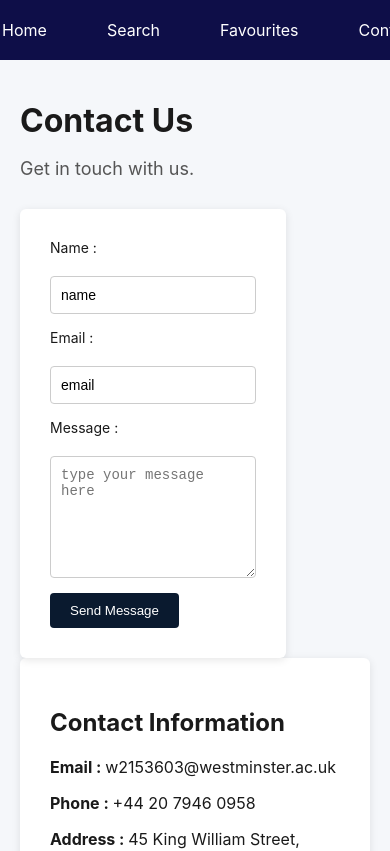
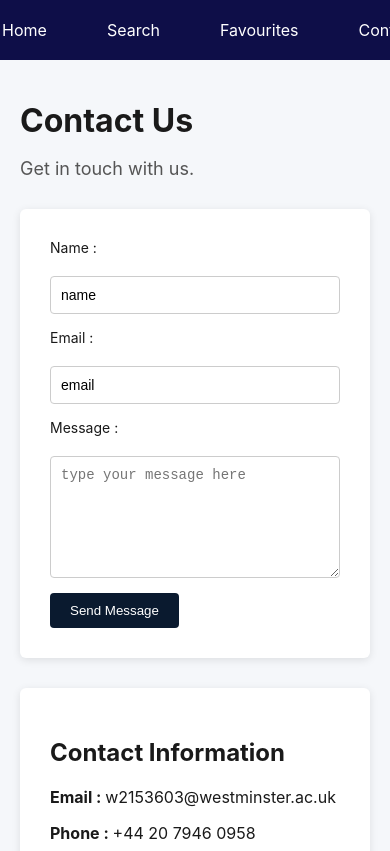
Before and after one commit to osandipabasara-design/estate-agent-app-new, a React (Create React App) app: page /#/contact in a window 390 px wide. Shown: the top 851 px of the page. Built offline with nearby package versions, Linux system fonts and the light colour scheme.

Commit message:
estate-agent-new-app

```diff
--- a/src/pages/Contact.css
+++ b/src/pages/Contact.css
@@ -29,6 +29,7 @@
     padding: 30px;
     border-radius: 6px;
     box-shadow: 0 2px 8px rgba(0, 0, 0, 0.1);
+    display: column;
   }
 
   .contact-form h2,
@@ -85,7 +86,7 @@
 
   /* Responsive */
   @media (max-width: 768px) {
-    .contact-sections {
+    .contact-section {
       grid-template-columns: 1fr;
     }
   }
--- a/src/pages/Contact.jsx
+++ b/src/pages/Contact.jsx
@@ -26,7 +26,7 @@ const Contact = () => {
 
                 </form>
             </div>
-        </div>
+
 
             {/*Contact Info */}
             <div className="contact-info">
@@ -36,6 +36,7 @@ const Contact = () => {
                 <p><strong>Phone : </strong>+44 20 7946 0958</p>
                 <p><strong>Address : </strong>45 King William Street, Lond, EC4R 9AN, UK</p>
             </div>
+        </div>
 
 
       </div>
```
Lines whose indentation alone changed are shown as unchanged.
